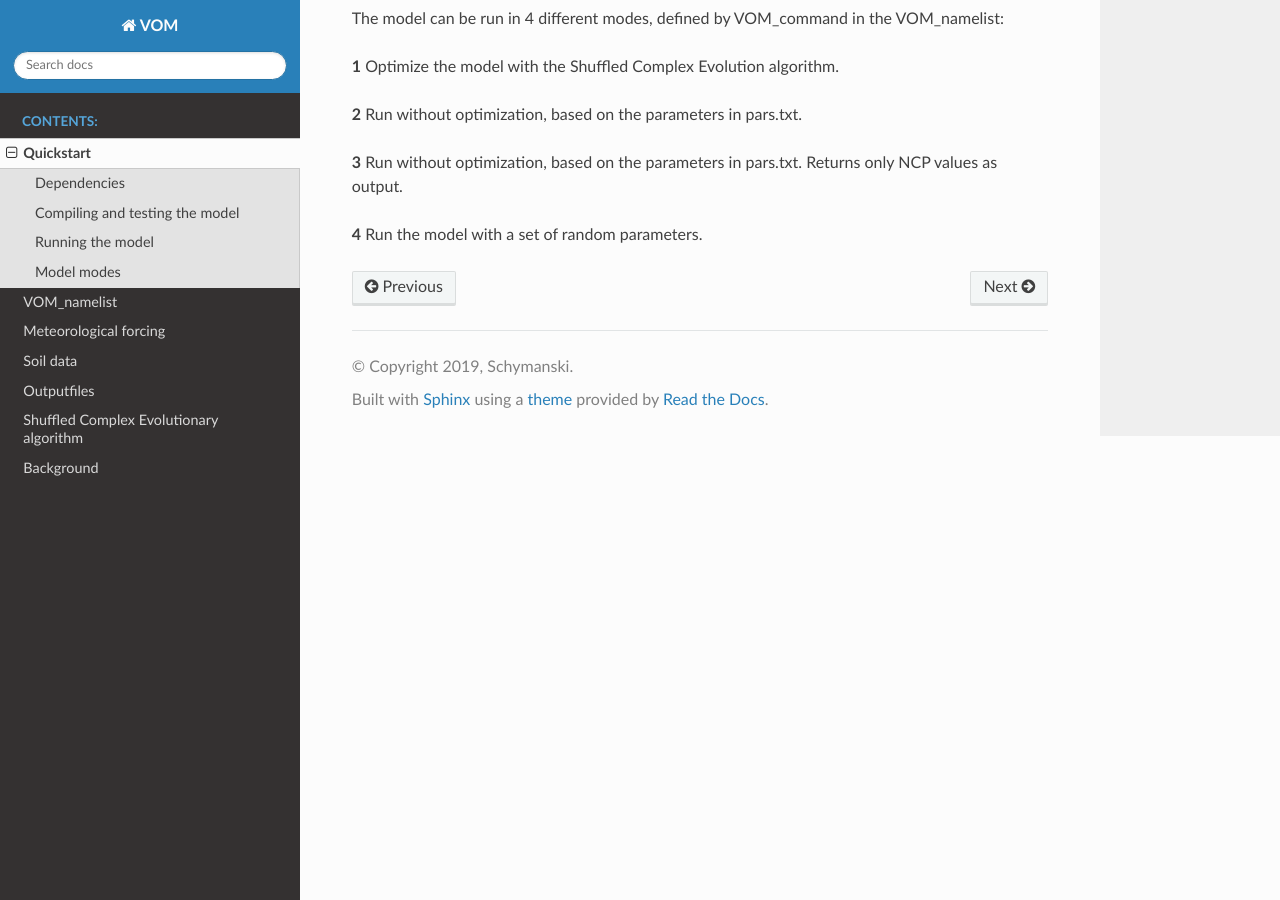
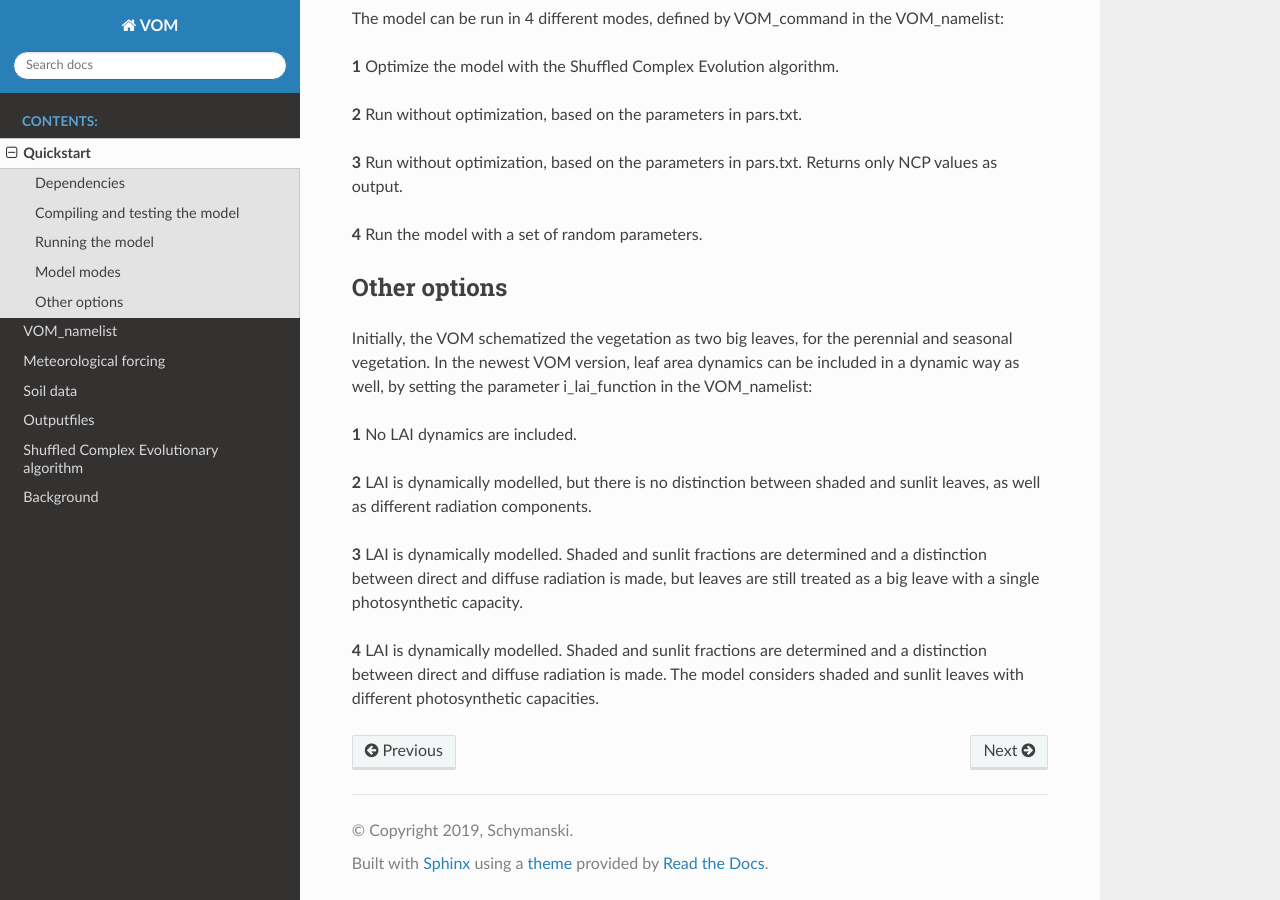
Before and after one commit to schymans/VOM, a Sphinx documentation site: the page built from VOM_Fortran/VOM-docu/source/quickstart.rst, in a window 1280 px wide and 900 px high, scrolled down 1577 px. Built offline with Sphinx 7.4.7 and the Read the Docs theme 2.0.0, drawn with Linux system fonts in a browser that asks for light colours.

Commit message:
changed documentation

```diff
--- a/VOM_Fortran/VOM-docu/source/quickstart.rst
+++ b/VOM_Fortran/VOM-docu/source/quickstart.rst
@@ -75,3 +75,16 @@ The model can be run in 4 different modes, defined by VOM_command in the VOM_nam
 **3**   Run without optimization, based on the parameters in pars.txt. Returns only NCP values as output.
 
 **4** 	Run the model with a set of random parameters.
+
+
+Other options
+-----------------
+Initially, the VOM schematized the vegetation as two big leaves, for the perennial and seasonal vegetation. In the newest VOM version, leaf area dynamics can be included in a dynamic way as well, by setting the parameter i_lai_function in the VOM_namelist:
+
+**1** 	No LAI dynamics are included.
+
+**2**   LAI is dynamically modelled, but there is no distinction between shaded and sunlit leaves, as well as different radiation components.
+
+**3**   LAI is dynamically modelled. Shaded and sunlit fractions are determined and a distinction between direct and diffuse radiation is made, but leaves are still treated as a big leave with a single photosynthetic capacity.
+
+**4**   LAI is dynamically modelled. Shaded and sunlit fractions are determined and a distinction between direct and diffuse radiation is made. The model considers shaded and sunlit leaves with different photosynthetic capacities.
```
